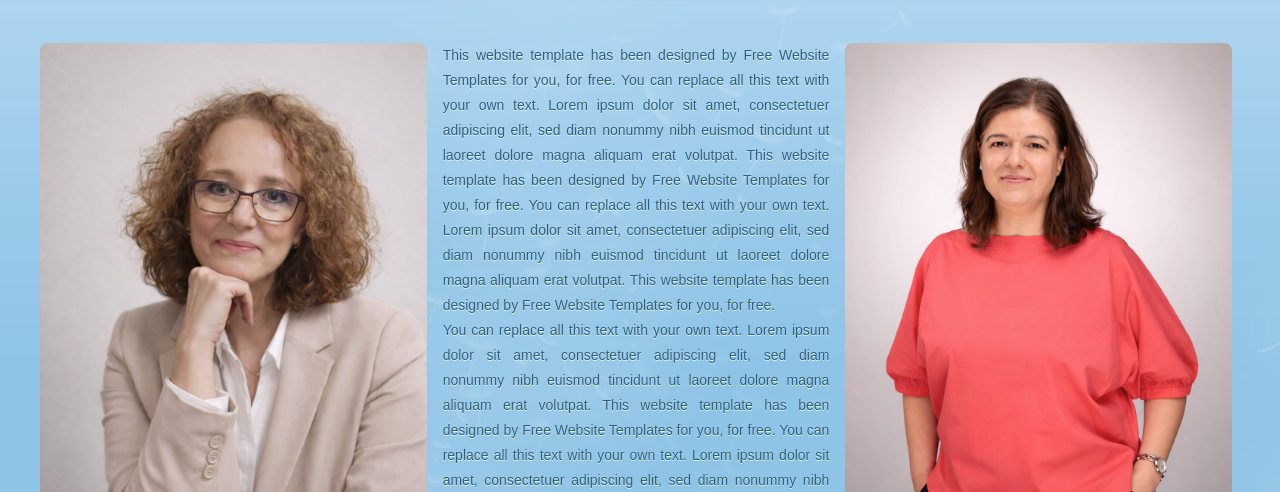
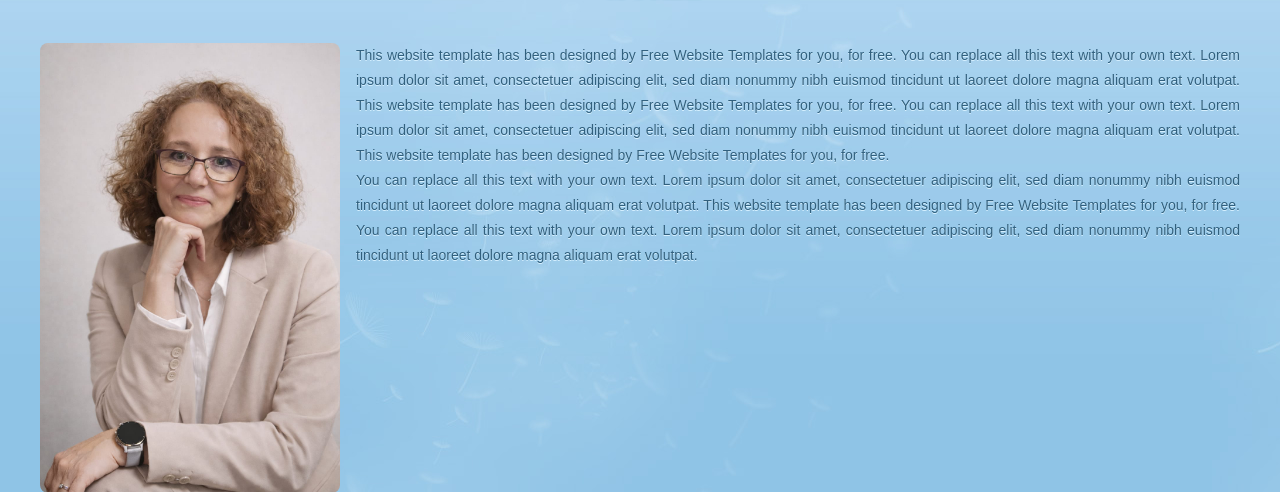
Before and after one commit to aovidiu/new-site-ralu, an Angular app: page / in a window 1280 px wide. Shown: the part 308-800 px from the top of the page. Built offline with nearby package versions, Linux system fonts and the light colour scheme.

Commit message:
copilot modif

```diff
--- a/src/app/home-component/home-component.html
+++ b/src/app/home-component/home-component.html
@@ -1,14 +1,14 @@
-<div class="featured article">
+<div class="featured">
 
     <div class="featured-text">
       <div class="featured-title">
         This website template <br>
         is FREE
       </div>
-      <div class="article">
-        <div class="top-row">
-          <img src="assets/images/raluca.jpg" alt="ana">
-          <div>
+      <div>
+        <div class="text-container">
+          <div class="half">
+            <img src="assets/images/raluca.jpg" alt="raluca" class="float-left">
             <p>
               This website template has been designed by Free Website Templates for you, for free.
               You can replace all this text with your own text. Lorem ipsum dolor sit amet,
@@ -30,9 +30,9 @@
               dolore magna aliquam erat volutpat.
             </p>
           </div>
-          <img src="assets/images/ana.jpg" alt="raluca">
-        </div>
-         <p>
+          <div class="half">
+            <img src="assets/images/ana.jpg" alt="ana" class="float-right">
+            <p>
               This website template has been designed by Free Website Templates for you, for free.
               You can replace all this text with your own text. Lorem ipsum dolor sit amet,
               consectetuer adipiscing elit, sed diam nonummy nibh euismod tincidunt ut laoreet
@@ -52,6 +52,8 @@
               consectetuer adipiscing elit, sed diam nonummy nibh euismod tincidunt ut laoreet
               dolore magna aliquam erat volutpat.
             </p>
+          </div>
+        </div>
       </div>
     </div>
 
--- a/src/app/home-component/home-component.scss
+++ b/src/app/home-component/home-component.scss
@@ -2,25 +2,34 @@
 /* Featured Section */
 $text-weidth: 500px;
 
-.article::after {     /* clearfix: always add this */
+.text-container {
+  display: flex;
+  flex-direction: column;
+  gap: 16px;
+  align-items: start;
+  margin-bottom: 1.5rem;
+}
+
+.half img {
+  max-width: 300px;
+  height: auto;
+  border-radius: 8px;
+}
+
+.half::after {
   content: "";
   display: table;
   clear: both;
 }
 
-.top-row {
-  display: grid;
-  grid-template-columns: repeat(auto-fit, minmax(300px, 1fr));
-  gap: 16px;
-  align-items: start;           /* both imgs top-aligned */
-  margin-bottom: 1.5rem;
+.float-left {
+  float: left;
+  margin: 0 16px 16px 0;
 }
 
-.top-row img {
-  width: 100%;                   /* fill the column */
-  height: auto;
-  object-fit: cover;            /* crop without stretching */
-  border-radius: 8px;
+.float-right {
+  float: right;
+  margin: 0 0 16px 16px;
 }
 
 .featured {
@@ -172,4 +181,10 @@ $text-weidth: 500px;
     flex-direction: column;
     gap: 0.75rem;
   }
+
+  .half img {
+    float: none;
+    display: block;
+    margin: 0 auto 16px;
+  }
 }
```
